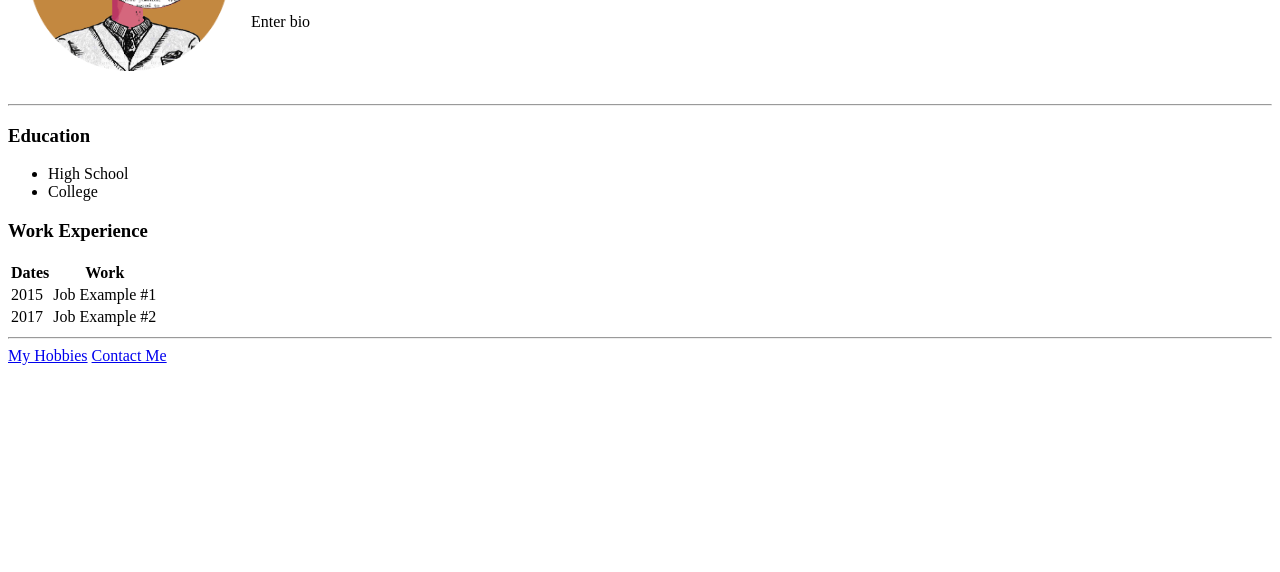
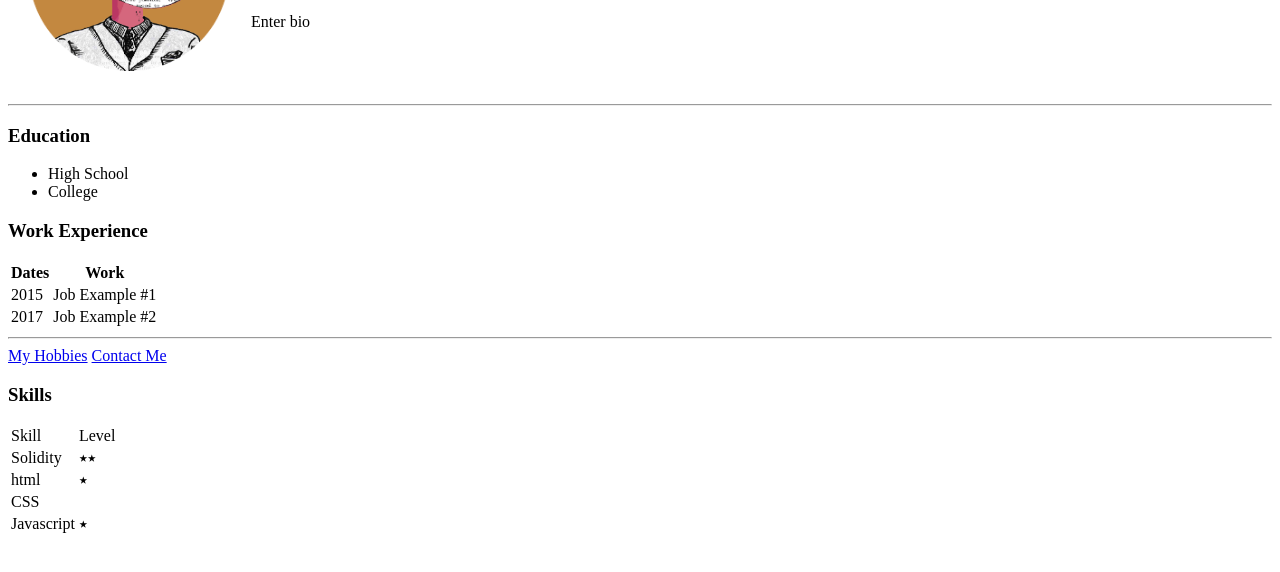
Before and after one commit to The-HMI-Guy/WebDevelopment-HTML, a plain HTML site: page Personal Site/index.html in a window 1280 px wide. Shown: the part 158-730 px from the top of the page. Drawn offline with Linux system fonts and the light colour scheme.

Commit message:
skills section added

```diff
--- a/Personal Site/index.html
+++ b/Personal Site/index.html
@@ -53,5 +53,32 @@
     <hr />
     <a href="hobbies.html">My Hobbies</a>
     <a href="contact.html">Contact Me</a>
+    <br />
+    <h3>Skills</h3>
+    <table>
+      <thead>
+        <tr>
+          <td>Skill</td>
+          <td>Level</td>
+        </tr>
+      </thead>
+      <tbody>
+        <tr>
+          <td>Solidity</td>
+          <td>⭑⭑</td>
+        </tr>
+        <tr>
+          <td>html</td>
+          <td>⭑</td>
+        </tr>
+        <tr>
+          <td>CSS</td>
+          <td></td>
+        </tr>
+        <td>Javascript</td>
+        <td>⭑</td>
+      </tr>
+      </tbody>
+    </table>
   </body>
 </html>
```
